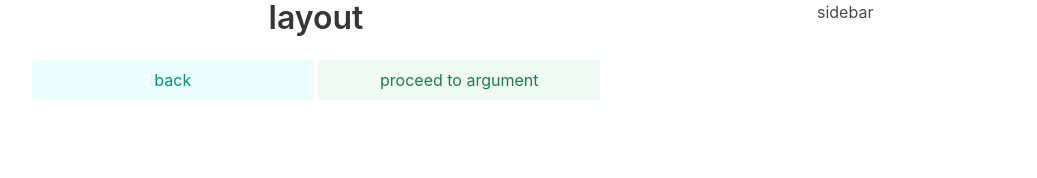
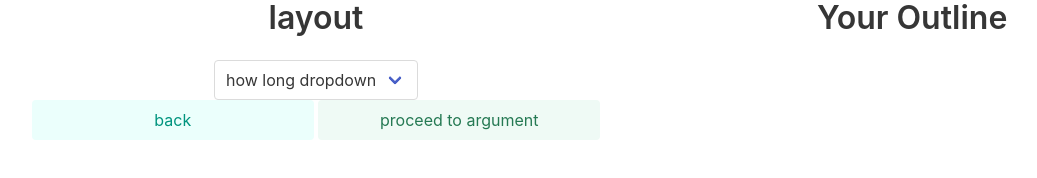
Before and after one commit to dcronin47/Scripsi, a website: page src/layout.html in a window 1280 px wide. Shown: the whole page, without its empty margins (161-1198 px from the left). Drawn offline with nearby package versions, Linux system fonts and the light colour scheme.

Commit message:
added some inputs

```diff
--- a/src/layout.html
+++ b/src/layout.html
@@ -11,11 +11,21 @@
     <div class="columns">
         <div class="column has-text-centered is-three-quarters">
             <h1 class="title">layout</h1>
+
+            <div class="select">
+                <select>
+                  <option>how long dropdown</option>
+                  <option>With options</option>
+                </select>
+            </div>
+
+            <br>
+
             <input class="button is-primary is-light" value="back" onclick="location.href='thesis.html'"/>
             <input class="button is-success is-light" value="proceed to argument" onclick="location.href='argument.html'"/>
         </div>
         <div class="column">
-            <p>sidebar</p>
+            <p class="title is-3">Your Outline</p>
         </div>
     </div>
 </body>
```
Also changed, not shown: src/argument.html (+1 -1 lines), src/evidence.html (+1 -1 lines), src/thesis.html (+4 -1 lines).
